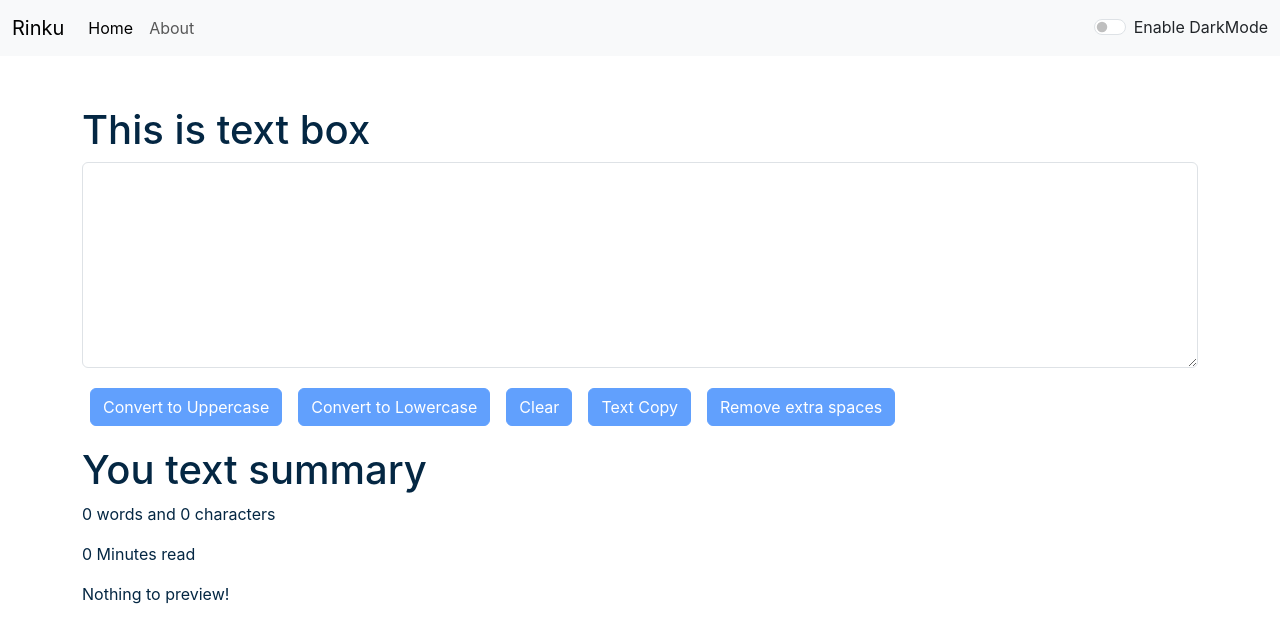
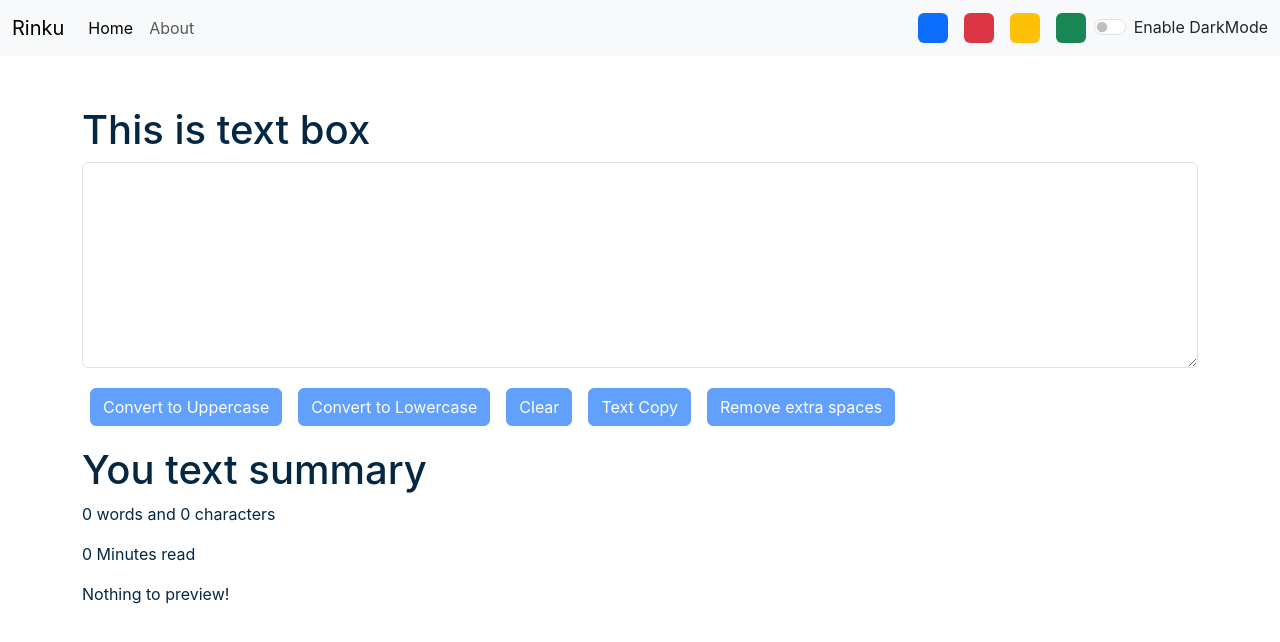
Before and after one commit to rinkukushwah5679/react-appli-june-2024, a React (Create React App) app: page / in a window 1280 px wide. Shown: the top 642 px of the page. Built offline with nearby package versions, Linux system fonts and the light colour scheme.

Commit message:
Added multiple color for chnage body

```diff
--- a/src/App.js
+++ b/src/App.js
@@ -21,7 +21,19 @@
       setAlert(null);
     }, 1500);
   }
-  const trigger = () => {
+
+  const removeBodyClasses = () => {
+    document.body.classList.remove('bg-light')
+    document.body.classList.remove('bg-dark')
+    document.body.classList.remove('bg-primary')
+    document.body.classList.remove('bg-warning')
+    document.body.classList.remove('bg-success')
+    document.body.classList.remove('bg-danger')
+  }
+  const trigger = (cls) => {
+    console.log(cls)
+    removeBodyClasses();
+    document.body.classList.add('bg-'+cls)
     if (mode === 'light'){
       setMode('dark');
       document.body.style.backgroundColor = "#042743";
--- a/src/components/Navbar.js
+++ b/src/components/Navbar.js
@@ -33,12 +33,14 @@
               </Link>
             </li>
           </ul>
-          {/* <form className="d-flex" role="search">
-            <input className="form-control me-2" type="search" placeholder="Search" aria-label="Search" />
-            <button className="btn btn-outline-success" type="submit">Search</button>
-          </form> */}
+          <div className= 'd-flex'>
+            <div className='bg-primary rounded mx-2' onClick={()=> props.triggerHandling('primary')} style={{height:'30px', width:'30px', cursor: 'pointer'}}></div>
+            <div className='bg-danger rounded mx-2' onClick={()=> props.triggerHandling('danger')} style={{height:'30px', width:'30px', cursor: 'pointer'}}></div>
+            <div className='bg-warning rounded mx-2' onClick={()=> props.triggerHandling('warning')} style={{height:'30px', width:'30px', cursor: 'pointer'}}></div>
+            <div className='bg-success rounded mx-2' onClick={()=> props.triggerHandling('success')} style={{height:'30px', width:'30px', cursor: 'pointer'}}></div>
+          </div>
           <div className={`form-check form-switch text-${props.mode === 'light' ? 'dark' : 'light'}`}>
-            <input className="form-check-input" type="checkbox" role="switch" id="flexSwitchCheckDefault" onClick={props.triggerHandling}/>
+            <input className="form-check-input" type="checkbox" role="switch" id="flexSwitchCheckDefault" onClick={()=> props.triggerHandling(null)}/>
             <label className="form-check-label" htmlFor="flexSwitchCheckDefault">Enable DarkMode</label>
           </div>
         </div>
```
